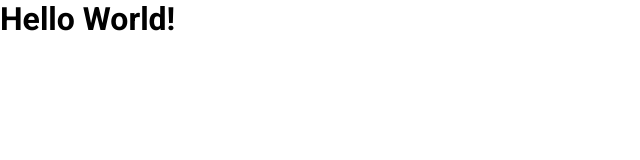
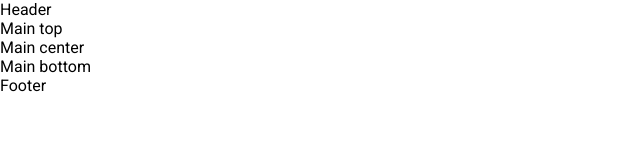
Before and after one commit to lorenzofranzone/html-css-fluentify, a plain HTML site: page index.html in a window 1280 px wide. Shown: the whole page, without its empty margins (0-640 px from the left). Drawn offline with Linux system fonts and the light colour scheme.

Commit message:
Struttura base
HTML struttura base

```diff
--- a/index.html
+++ b/index.html
@@ -11,7 +11,47 @@
 </head>
 <body>
 
-  <h1>Hello World!</h1>
+  <!--//////////////////////////////////////////////////
+  --------------------------------------------------
+  HEADER
+  --------------------------------------------------
+  //////////////////////////////////////////////////-->
+
+  <header>
+    <div class="container">
+      Header
+    </div>
+  </header>
+
+  <!--//////////////////////////////////////////////////
+  --------------------------------------------------
+  MAIN
+  --------------------------------------------------
+  //////////////////////////////////////////////////-->
+
+  <main>
+    <div class="main-top">
+      Main top
+    </div>
+    <div class="container">
+      <div class="main-center">
+        Main center
+      </div>
+      <div class="main-bottom">
+        Main bottom
+      </div>
+    </div>
+  </main>
+
+  <!--//////////////////////////////////////////////////
+  --------------------------------------------------
+  FOOTER
+  --------------------------------------------------
+  //////////////////////////////////////////////////-->
+
+  <footer>
+    Footer
+  </footer>
 
 </body>
 </html>
```
